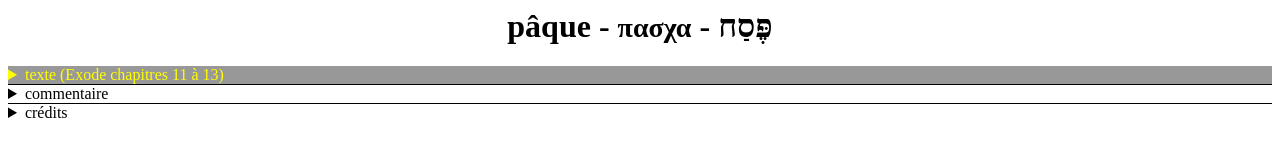
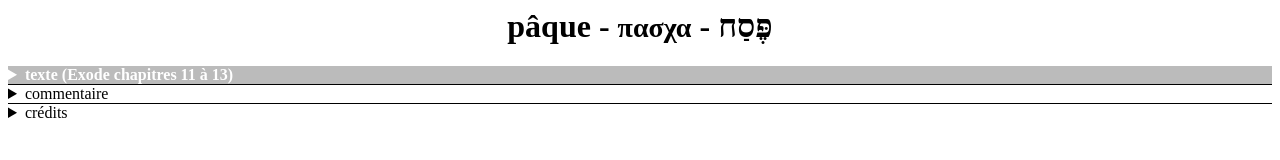
Before and after one commit to kylak/Paque, a plain HTML site: page index.html in a window 1280 px wide. In both pictures the pointer is over the heading "texte (Exode chapitres 11 à 13)". Drawn offline with Linux system fonts and the light colour scheme; a web font is replaced by a local one.

Commit message:
couleur peut-être moins fortes

```diff
--- a/style.css
+++ b/style.css
@@ -8,8 +8,9 @@ h1 {
 }
 
 details summary:hover {
-	background-color: #989898;
-	color: yellow;
+	background-color: rgb(187, 187, 187);
+	color: white;
+	font-weight: bold;
 	cursor: pointer;
 }
 
```
